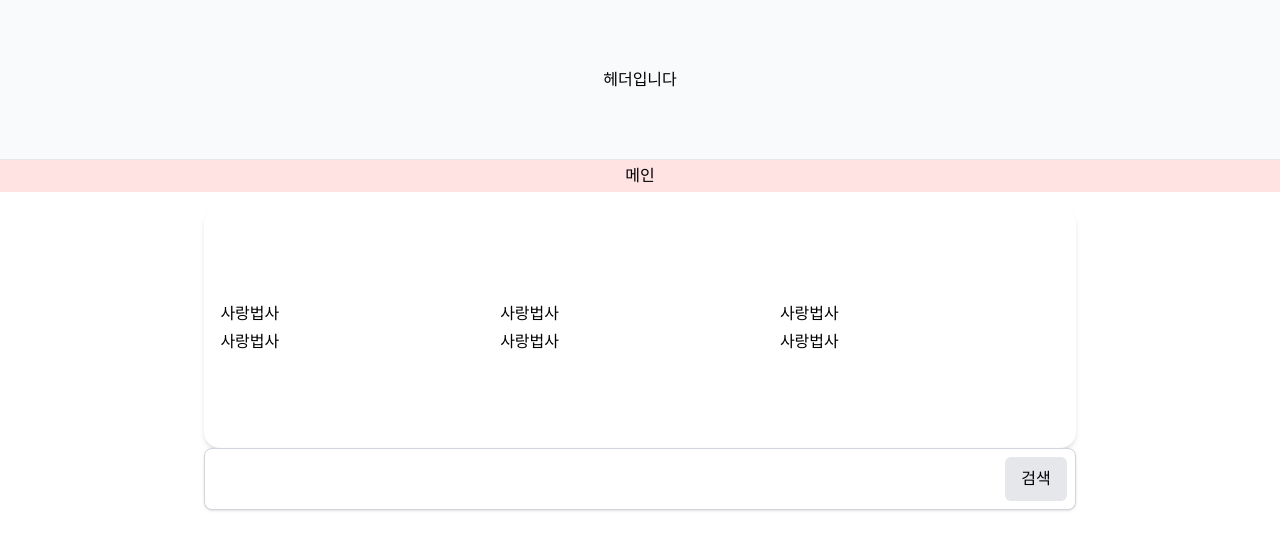
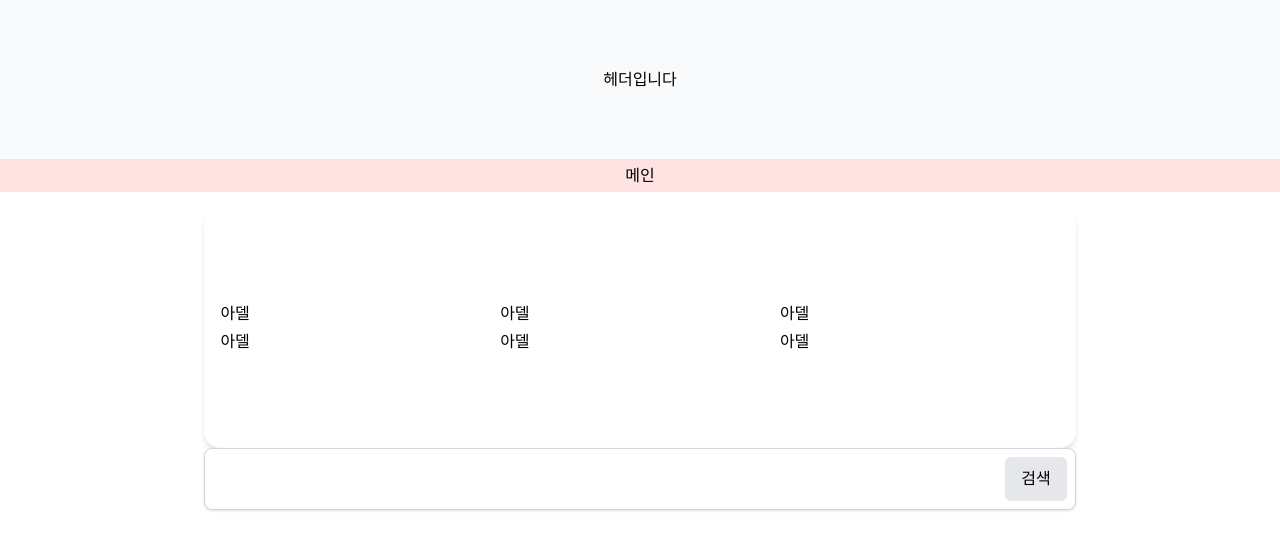
Before and after one commit to lmsbin/melog, a React (Vite) app in the folder frontend/: page / in a window 1280 px wide. Shown: the top 550 px of the page. Built offline with nearby package versions, Linux system fonts and the light colour scheme; a web font is replaced by a local one.

Commit message:
resolve : test 변경

```diff
--- a/frontend/src/component/Card.tsx
+++ b/frontend/src/component/Card.tsx
@@ -2,7 +2,7 @@ import { memo } from 'react';
 import { Grid, GridLayout } from './Grid';
 
 export const Card = memo(function Card() {
-    const data = { name: '사랑법사', level: 250 };
+    const data = { name: '아델', level: 250 };
     const layout = {
         rows: 3,
         cols: 3,
```
